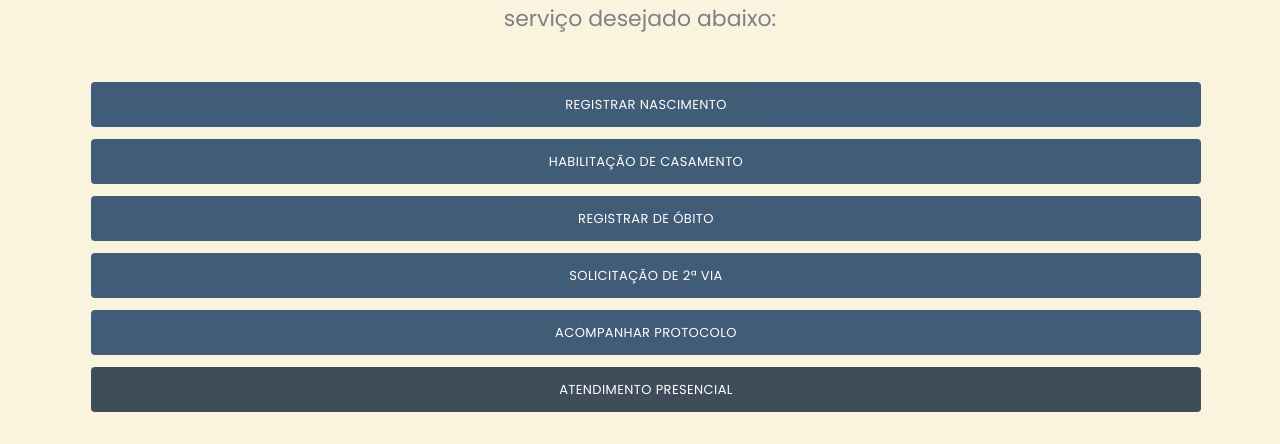
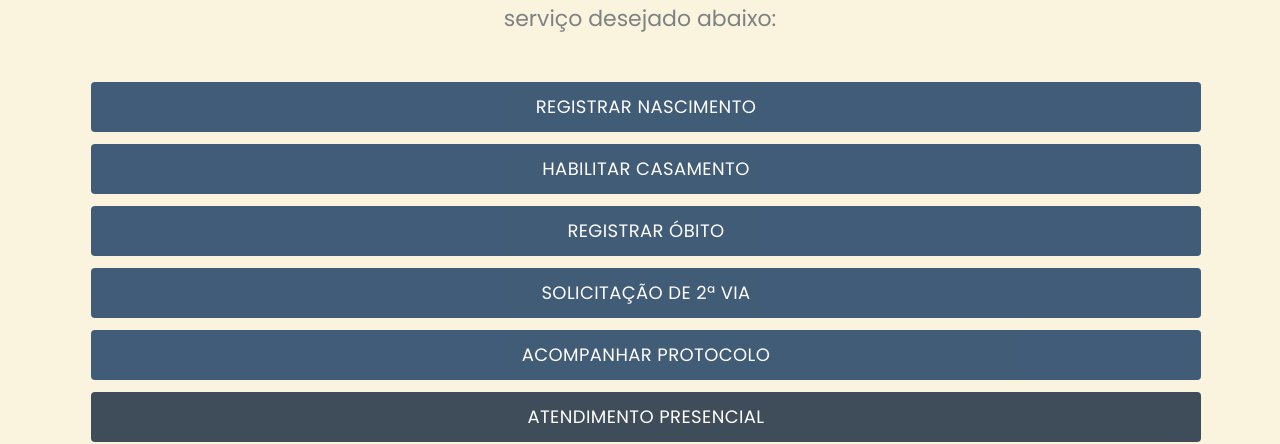
Before and after one commit to brunofa23/sete_lagoas, a plain HTML site: page index.html in a window 1280 px wide. Shown: the part 356-800 px from the top of the page. Drawn offline with nearby package versions, Linux system fonts and the light colour scheme; files whose address does not match are found by name.

Commit message:
Aumento das fontes dos botões de formulário
ajuste aumento das fontes

```diff
--- a/index.html
+++ b/index.html
@@ -48,12 +48,13 @@
                 <h2 class="text-center" style="font-family: Roboto, sans-serif;">Serviços on line</h2>
                 <p class="text-center" style="height: 49px;padding: 0;padding-top: -0;margin: 0;margin-top: -43px;font-family: Poppins, sans-serif;font-size: 22px;width: 100%;"><br>Para solicitação de certidões, selecione o serviço desejado abaixo:<br></p>
             </div>
-            <div class="float-left buttons" style="width: 100%;margin: 0;margin-top: 79px;"><a class="btn btn-primary" role="button" href="https://mgcartorios.com.br/form/formnasc/?id=90136969615" style="background-color: #2E4C6D;width: 100%;font-family: Poppins, sans-serif;font-weight: normal;" target="_blank">registrar nASCIMENTO</a>
+            <div class="float-left buttons" style="width: 100%;margin: 0;margin-top: 79px;"><a class="btn btn-primary" role="button" href="https://mgcartorios.com.br/form/formnasc/?id=90136969615" style="background-color: #2E4C6D;width: 100%;font-family: Poppins, sans-serif;font-weight: normal;font-size: 18px;" target="_blank">registrar nASCIMENTO</a>
                 <a
-                    class="btn btn-light" role="button" href="https://mgcartorios.com.br/form/formcas/?id=90136969615" style="background-color: #2E4C6D;color: rgb(255,255,255);width: 100%;font-family: Poppins, sans-serif;font-weight: normal;" target="_blank">hABILITAÇÃO DE cASAMENTO</a><a class="btn btn-light" role="button" href="https://mgcartorios.com.br/form/formobt/?id=90136969615" style="color: rgb(255,255,255);background-color: #2E4C6D;width: 100%;font-family: Poppins, sans-serif;font-weight: normal;"
-                        target="_blank">Registrar DE óBITO</a><a class="btn btn-light" role="button" href="https://mgcartorios.com.br/form/form2via/?id=90136969615" style="color: rgb(255,255,255);background-color: #2E4C6D;width: 100%;font-family: Poppins, sans-serif;font-weight: normal;"
-                        target="_blank">solicitação de 2ª vIA</a><a class="btn btn-light" role="button" href="https://mgcartorios.com.br/form/form2via/?id=90136969615" style="color: rgb(255,255,255);background-color: #2E4C6D;width: 100%;font-family: Poppins, sans-serif;font-weight: normal;"
-                        target="_blank">Acompanhar protocolo</a><a class="btn btn-light" role="button" href="https://mgcartorios.com.br/form/form2via/?id=90136969615" style="color: rgb(255,255,255);background-color: #2b3b4b;width: 100%;font-family: Poppins, sans-serif;font-weight: normal;"
+                    class="btn btn-light" role="button" href="https://mgcartorios.com.br/form/formcas/?id=90136969615" style="background-color: #2E4C6D;color: rgb(255,255,255);width: 100%;font-family: Poppins, sans-serif;font-weight: normal;font-size: 18px;"
+                    target="_blank">hABILITAr cASAMENTO</a><a class="btn btn-light" role="button" href="https://mgcartorios.com.br/form/formobt/?id=90136969615" style="color: rgb(255,255,255);background-color: #2E4C6D;width: 100%;font-family: Poppins, sans-serif;font-weight: normal;font-size: 18px;"
+                        target="_blank">Registrar óBITO</a><a class="btn btn-light" role="button" href="https://mgcartorios.com.br/form/form2via/?id=90136969615" style="color: rgb(255,255,255);background-color: #2E4C6D;width: 100%;font-family: Poppins, sans-serif;font-weight: normal;font-size: 18px;"
+                        target="_blank">solicitação de 2ª vIA</a><a class="btn btn-light" role="button" href="https://mgcartorios.com.br/form/form2via/?id=90136969615" style="color: rgb(255,255,255);background-color: #2E4C6D;width: 100%;font-family: Poppins, sans-serif;font-weight: normal;font-size: 18px;"
+                        target="_blank">Acompanhar protocolo</a><a class="btn btn-light" role="button" href="https://mgcartorios.com.br/form/form2via/?id=90136969615" style="color: rgb(255,255,255);background-color: #2b3b4b;width: 100%;font-family: Poppins, sans-serif;font-weight: normal;font-size: 18px;"
                         target="_blank">atendimento presencial</a></div>
         </div>
     </div>
```
